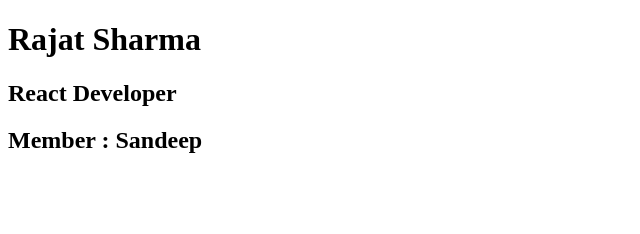
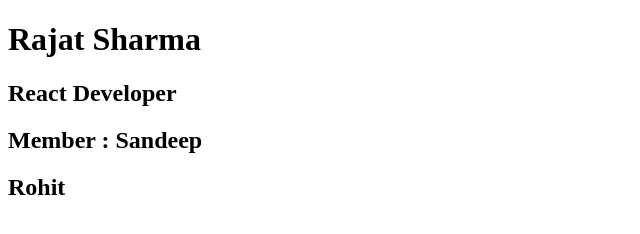
Before and after one commit to SharmaRajat10/devops-assignment, a plain HTML site: page add/index.html in a window 1280 px wide. Shown: the whole page, without its empty margins (0-640 px from the left). Drawn offline with Linux system fonts and the light colour scheme.

Commit message:
Added rohit branch

```diff
--- a/add/index.html
+++ b/add/index.html
@@ -11,6 +11,7 @@
     <h1>Rajat Sharma</h1>
     <h2>React Developer</h2>
     <h2>Member : Sandeep</h2>
+    <h2>Rohit</h2>
 </body>
 
 </html>
```
